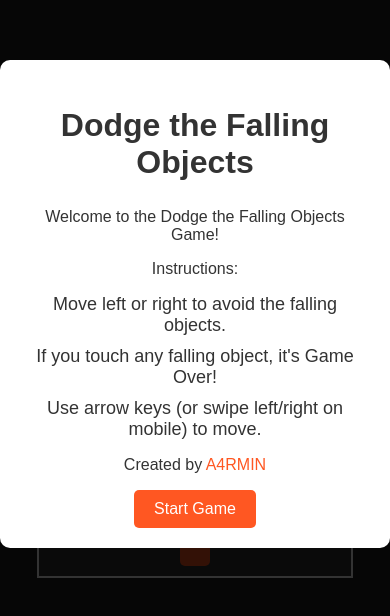
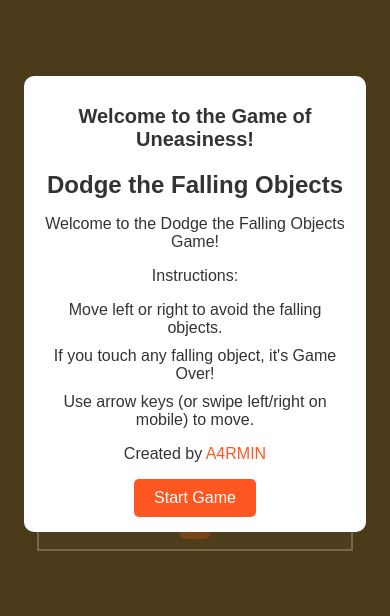
Before and after one commit to A4rmin/Dodge_the_falling_objects, a plain HTML site: page index.html in a window 390 px wide. Shown: the part 118-734 px from the top of the page. Drawn offline with Linux system fonts and the light colour scheme.

Commit message:
apply responsivness

```diff
--- a/index.html
+++ b/index.html
@@ -12,6 +12,8 @@
     <!-- Instructions Popup -->
     <div id="pre-game-popup">
         <div id="popup-content">
+            <h1>Welcome to the Game of Uneasiness!</h1>
+
             <h2>Dodge the Falling Objects</h2>
             <p>Welcome to the Dodge the Falling Objects Game!</p>
             <p>Instructions:</p>
@@ -24,8 +26,8 @@
             <button id="start-game-btn">Start Game</button>
         </div>
     </div>
+    <h2>Dodge the Falling Objects</h2>
 
-    <h1>Welcome to the Game of Uneasiness!</h1>
     <div id="game-area">
         <div id="player"></div>
     </div>
--- a/style.css
+++ b/style.css
@@ -1,12 +1,4 @@
 /* General styles */
-h1 {
-    font-style: italic;
-    text-align: center;
-    margin-top: 50px;
-    font-size: 36px;
-    color: #fff;
-}
-
 body {
     margin: 0;
     overflow: hidden;
@@ -36,7 +28,6 @@ body {
     overflow: hidden;
     display: block;
     pointer-events: auto;
-    /* Ensure mouse doesn't interact with the game when using keyboard */
 }
 
 /* Player styling */
@@ -44,7 +35,6 @@ body {
     position: absolute;
     bottom: 10px;
     left: 50%;
-    /* Center player */
     transform: translateX(-50%);
     width: 40px;
     height: 40px;
@@ -64,34 +54,6 @@ body {
     z-index: 5;
 }
 
-/* Game over message */
-#game-over {
-    position: absolute;
-    text-align: center;
-    font-size: 24px;
-    width: 100%;
-    top: 40%;
-    left: 0;
-    z-index: 20;
-    color: #ff5722;
-}
-
-
-/* Add the reset button style */
-#reset-button {
-    padding: 10px 20px;
-    font-size: 16px;
-    background-color: #ff5722;
-    color: white;
-    border: none;
-    border-radius: 5px;
-    cursor: pointer;
-}
-
-#reset-button:hover {
-    background-color: #e64a19;
-}
-
 /* Popup Styles */
 #pre-game-popup {
     position: fixed;
@@ -99,7 +61,7 @@ body {
     left: 0;
     width: 100%;
     height: 100%;
-    background-color: rgba(0, 0, 0, 0.8);
+    background-color: rgba(86, 66, 24, 0.8);
     display: flex;
     justify-content: center;
     align-items: center;
@@ -112,10 +74,21 @@ body {
     border-radius: 10px;
     text-align: center;
     color: #333;
+    max-width: 90%;
+    /* Added flexibility */
+    width: 500px;
+}
+
+/* Title in popup */
+#popup-content h1 {
+    font-size: 28px;
+    /* Larger size in popup */
+    margin-bottom: 15px;
 }
 
 #popup-content h2 {
     font-size: 32px;
+    margin-bottom: 15px;
 }
 
 #popup-content ul {
@@ -133,6 +106,7 @@ body {
     text-decoration: none;
 }
 
+/* Start game button */
 #start-game-btn {
     padding: 10px 20px;
     font-size: 16px;
@@ -147,6 +121,7 @@ body {
     background-color: #e64a19;
 }
 
+/* Game over message */
 #game-over {
     position: absolute;
     text-align: center;
@@ -155,19 +130,29 @@ body {
     top: 40%;
     left: 0;
     z-index: 20;
+    color: #ff5722;
+}
+
+#reset-button {
+    padding: 10px 20px;
+    font-size: 16px;
+    background-color: #ff5722;
+    color: white;
+    border: none;
+    border-radius: 5px;
+    cursor: pointer;
+}
+
+#reset-button:hover {
+    background-color: #e64a19;
 }
 
 .hidden {
     display: none;
 }
 
-
 /* Mobile version styles */
 @media (max-width: 768px) {
-    h1 {
-        font-size: 24px;
-    }
-
     #game-area {
         width: 80vw;
         height: 50vh;
@@ -182,4 +167,34 @@ body {
         width: 25px;
         height: 25px;
     }
+
+    /* Popup Content Adjustment for Mobile */
+    #popup-content {
+        padding: 15px;
+        width: 80%;
+        /* Adjust width on small screens */
+    }
+
+    #popup-content h1 {
+        font-size: 24px;
+    }
+
+    #popup-content h2 {
+        font-size: 28px;
+    }
+
+    #popup-content li {
+        font-size: 16px;
+    }
 }
+
+/* Extra small screen (for very small devices like phones in portrait mode) */
+@media (max-width: 480px) {
+    #popup-content h1 {
+        font-size: 20px;
+    }
+
+    #popup-content h2 {
+        font-size: 24px;
+    }
+}
```
